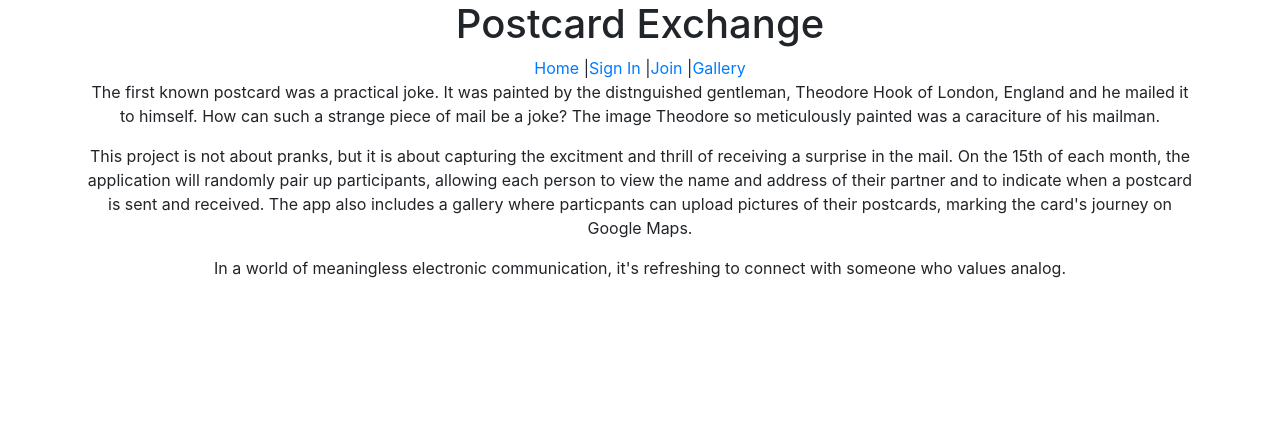
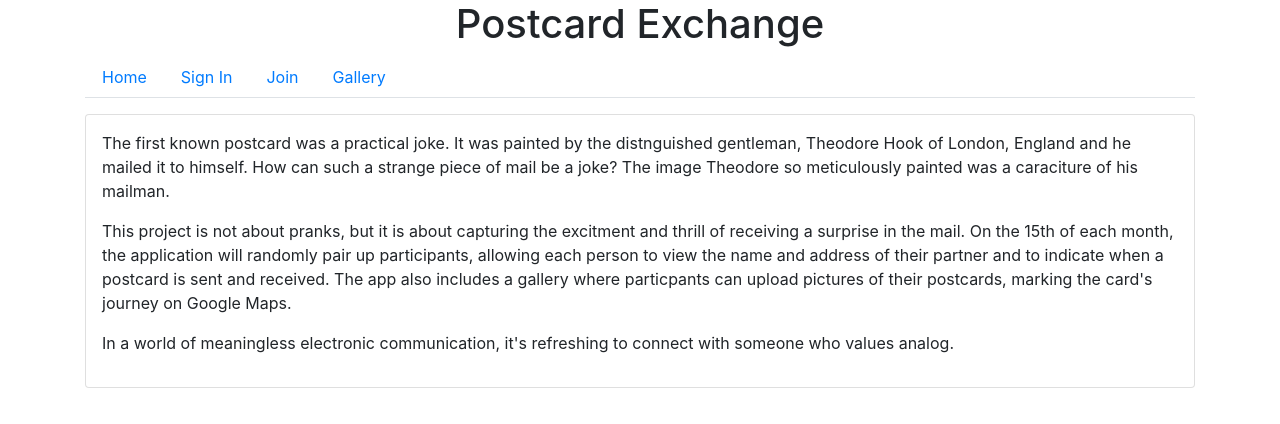
Before and after one commit to doohinkus/mern-postcard-exchange, a React (Create React App) app in the folder frontend/: page / in a window 1280 px wide. Shown: the top 424 px of the page. Built offline with nearby package versions, Linux system fonts and the light colour scheme; no server answers.

Commit message:
sho partner info

```diff
--- a/frontend/src/App.js
+++ b/frontend/src/App.js
@@ -14,6 +14,7 @@ import Authorized from './components/Authorized';
 import GalleryAddImage from './components/GalleryAddImage';
 // import ComponentLoader from './components/ComponentLoader';
 import LazyLoad from 'react-lazyload';
+import { Nav, NavItem, Dropdown, DropdownItem, DropdownToggle, DropdownMenu, NavLink } from 'reactstrap';
 
 //event -state change - rerender
 class App extends Component {
@@ -108,6 +109,7 @@ class App extends Component {
     .then(res => {
       //
     //  console.log(res.data);
+
      this.setState({
        images: res.data
      })
@@ -134,6 +136,7 @@ class App extends Component {
       this.setState({
         authorized: true,
         isloggedin: true,
+
         images: res.data.images,
         //send back new images data
 
@@ -170,13 +173,12 @@ class App extends Component {
         this.setState({
           authorized: true,
           isloggedin: true,
-          // images:
-          // userinfo: res.data
-        })
+        }, () => this.getImages())
       })
       .catch(error => console.log(error));
   }
-  signOut(){
+  signOut(e){
+    e.preventDefault();
     this.setState({
       authorized: false,
       isloggedin: false,
@@ -229,18 +231,34 @@ class App extends Component {
   render() {
     const authorized = (
       <React.Fragment>
-          <Link to='/profile'>Profile</Link> |
-          <Link to='/gallery'>Gallery</Link>
+          <Nav tabs>
+          <NavItem>
+              <Link to='/' className="nav-link">Home</Link>
+          </NavItem>
+          <NavItem>
+              <Link to='/profile' className="nav-link">Profile</Link>
+          </NavItem>
+          <NavItem>
+              <Link to="/edit" className="nav-link">Edit</Link>
+          </NavItem>
+          <NavItem>
+              <a href="#" className="nav-link" onClick={this.signOut}>Sign Out</a>
+          </NavItem>
+          <NavItem>
+              <Link to='/gallery' className="nav-link">Gallery</Link>
+          </NavItem>
+        </Nav>
           <Route path="/signin" component={() => (<Redirect to='/profile' />)} />
           <Route path="/profile" component={() => (
-            <LazyLoad placeholder={<p>Loading...</p>} height={100}>
+
               <Profile
-                editlink={(<Link to="/edit">Edit</Link>)}
+                // editlink={(<Link to="/edit">Edit</Link>)}
                 signout={this.signOut}
+                partnerinfo={this.state.userinfo}
                 userinfo={this.state.userinfo.userinfo}
                 isloggedin={this.state.isloggedin}
               />
-            </LazyLoad>)
+            )
           } />
           <Route path="/edit" component={() => (<EditProfile
             userinfo={this.state.userinfo.userinfo}
@@ -262,11 +280,24 @@ class App extends Component {
 
         </React.Fragment>
     );
+// if you want to separate, you must drop Link as a component
     const notauthorized = (
       <React.Fragment>
-          <Link to='/signin'>Sign In</Link> |
-          <Link to='/join'>Join</Link> |
-          <Link to='/gallery'>Gallery</Link>
+        <Nav tabs>
+          <NavItem>
+              <Link to='/' className="nav-link">Home</Link>
+          </NavItem>
+          <NavItem>
+              <Link to='/signin' className="nav-link">Sign In</Link>
+          </NavItem>
+          <NavItem>
+              <Link to='/join' className="nav-link">Join</Link>
+          </NavItem>
+          <NavItem>
+              <Link to='/gallery' className="nav-link">Gallery</Link>
+          </NavItem>
+        </Nav>
+
 
         <Route path="/signin" component={()=>{
             return (<SignIn
@@ -277,15 +308,11 @@ class App extends Component {
         } />
         <Route path="/profile" component={() => (<Redirect to='/signin' />)} />
         <Route path="/gallery" component={() => (
-            // <LazyLoad placeholder={<p>Loading...</p>} height={100}>
-              //  <Fade bottom cascade>
               <GalleryShowImages
                   showcommentform={false}
                   images={this.state.images}
                   addcomment={this.addComment}
                 />
-                // </Fade>
-            // </LazyLoad>
             )
         } />
 
@@ -295,11 +322,12 @@ class App extends Component {
         />
       </React.Fragment>
   );
+
     return (
       <Router>
         <div className="App container">
           <h1>Postcard Exchange</h1>
-          <Link to='/'>Home</Link> |
+
           <Authorized
             isloggedin={this.state.isloggedin}
             authorized={ authorized }
--- a/frontend/src/components/AddComment.js
+++ b/frontend/src/components/AddComment.js
@@ -26,7 +26,7 @@ class AddComment extends Component {
         //send data to app
         // console.log(data);
         this.props.addcomment(data);
-        this.props.history.push('/gallery');
+        // this.props.history.push('/gallery');
     }
     handleFormChange(e){
         //make state mirror data
--- a/frontend/src/components/GalleryAddImage.js
+++ b/frontend/src/components/GalleryAddImage.js
@@ -2,6 +2,8 @@ import React, { Component } from 'react';
 import { Button, Card, CardTitle, CardBody } from 'reactstrap';
 import Field from "./Field";
 import PropTypes from "prop-types";
+import { withRouter } from "react-router-dom";
+
 
 
 class GalleryAddImage extends Component {
@@ -32,7 +34,9 @@ class GalleryAddImage extends Component {
         // console.log(formdata);
         // this.props.addimage(this.uploadinput.files[0]);
         this.props.addimage(formdata);
-        this.props.getimages();
+        // this.props.getimages();
+        this.props.history.push('/gallery');
+
         //send token
 
     }
@@ -99,4 +103,4 @@ GalleryAddImage.propTypes = {
   addimage: PropTypes.func.isRequired,
 };
 
-export default GalleryAddImage;
+export default withRouter(GalleryAddImage);
--- a/frontend/src/components/Index.js
+++ b/frontend/src/components/Index.js
@@ -4,6 +4,7 @@ class Index extends Component {
     render(){
         return (
            <React.Fragment>
+               <div className="card text-left mt-3 p-3">
                     <p>
                         The first known postcard was a practical joke. It was painted by the distnguished gentleman, Theodore Hook of London, England and he mailed it to himself. How can such a strange piece of mail be a joke? The image Theodore so meticulously painted was a caraciture of his mailman.
                     </p>
@@ -14,6 +15,7 @@ class Index extends Component {
                     <p>
                         In a world of meaningless electronic communication, it's refreshing to connect with someone who values analog.
                     </p>
+               </div>
 
            </React.Fragment>
         );
--- a/frontend/src/components/Profile.js
+++ b/frontend/src/components/Profile.js
@@ -3,13 +3,18 @@ import { Card, CardTitle, CardBody, Button } from 'reactstrap';
 import Authorized from "./Authorized";
 import ProfileRow from "./ProfileRow";
 import PropTypes from "prop-types";
+import Fade from 'react-reveal/Fade';
+import LazyLoad from 'react-lazyload';
+
+
 
 const Profile = (props) => {
 //     const message = (<p>Logged out</p>);
 //     if (!props.userinfo) return message;
     const userinfo = (
            <React.Fragment>
-               <p>{props.editlink}</p>
+               <LazyLoad placeholder={<p>Loading...</p>} height={100}>
+                    <Fade bottom>
                          <ProfileRow
                               title="Avatar"
                          >
@@ -38,6 +43,23 @@ const Profile = (props) => {
                               title="Am I paired up this month?"
                          >
                               <strong>{props.userinfo.ispaired ? "Yes" : "No"}</strong>
+                              {props.userinfo.ispaired && (
+                                    <Card>
+                                         <CardBody>
+
+                                             <h3>{props.partnerinfo.partner.partnername}</h3>
+                                             <p>{props.partnerinfo.partner.parnteremail}</p>
+                                             <div className="pl-2">
+                                             {props.partnerinfo.partner.partneraddress.streetaddress} <br />
+                                             {props.partnerinfo.partner.partneraddress.city}<br />
+                                             {props.partnerinfo.partner.partneraddress.state} <br />
+                                             {props.partnerinfo.partner.partneraddress.country} <br />
+                                             {props.partnerinfo.partner.partneraddress.postlcode}
+                                             </div>
+                                         </CardBody>
+                                    </Card>
+                              )}
+
 
                          </ProfileRow>
                          <ProfileRow
@@ -53,7 +75,8 @@ const Profile = (props) => {
                               </p>
 
                          </ProfileRow>
-               <Button onClick={props.signout}>Log Out</Button>
+                    </Fade>
+               </LazyLoad>
 
            </React.Fragment>
     )
--- a/frontend/src/components/ShowComments.js
+++ b/frontend/src/components/ShowComments.js
@@ -17,7 +17,7 @@ class ShowComments extends Component {
         })
     }
     render(){
-        const comments = this.props.comments.map(comment => {
+        const comments = this.props.comments.reverse().map(comment => {
             return (
                 <React.Fragment key={comment._id}>
                     <Fade left>
--- a/frontend/src/components/SignIn.js
+++ b/frontend/src/components/SignIn.js
@@ -27,7 +27,7 @@ class SignIn extends Component {
     render(){
         return (
             <React.Fragment>
-                <Form onSubmit={this.handleSubmit} className="text-left">
+                <Form onSubmit={this.handleSubmit} className="text-left mt-2">
                     <Card>
                         <CardBody>
                             <CardTitle>Sign In</CardTitle>
```
Also changed, not shown: frontend/src/functions.js (added, +8 -0 lines). Lines whose indentation alone changed are shown as unchanged.
